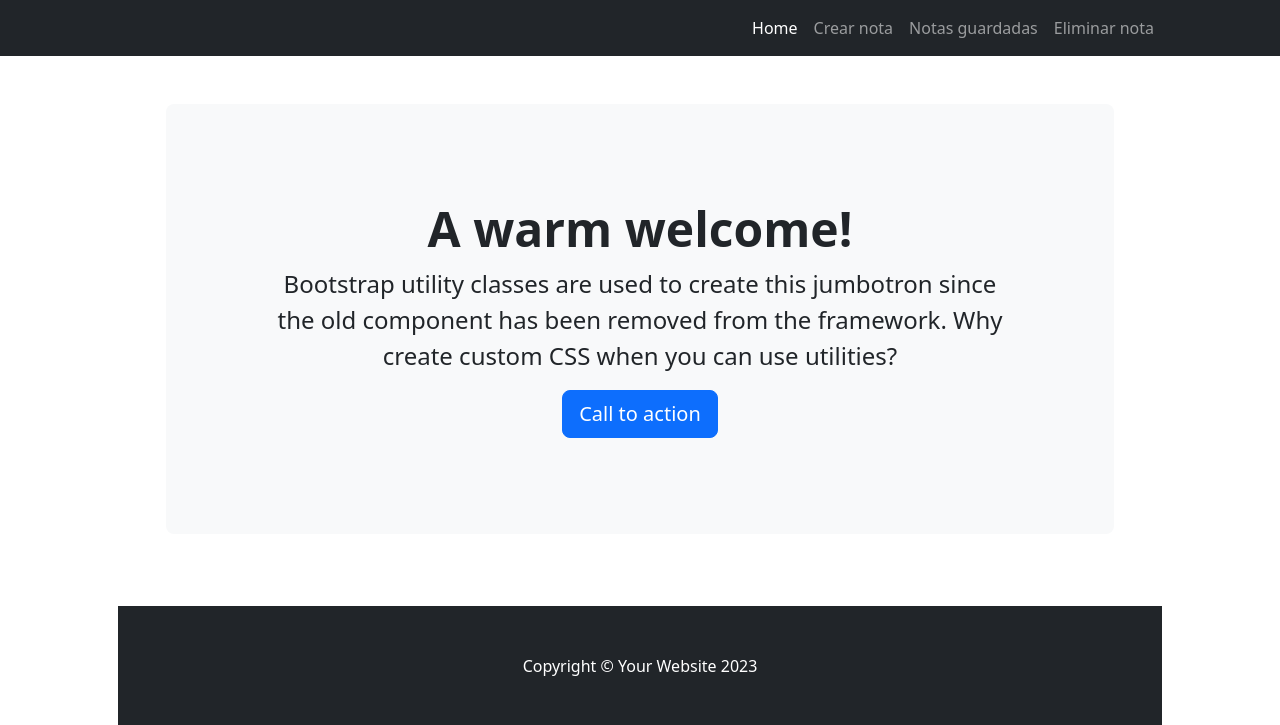
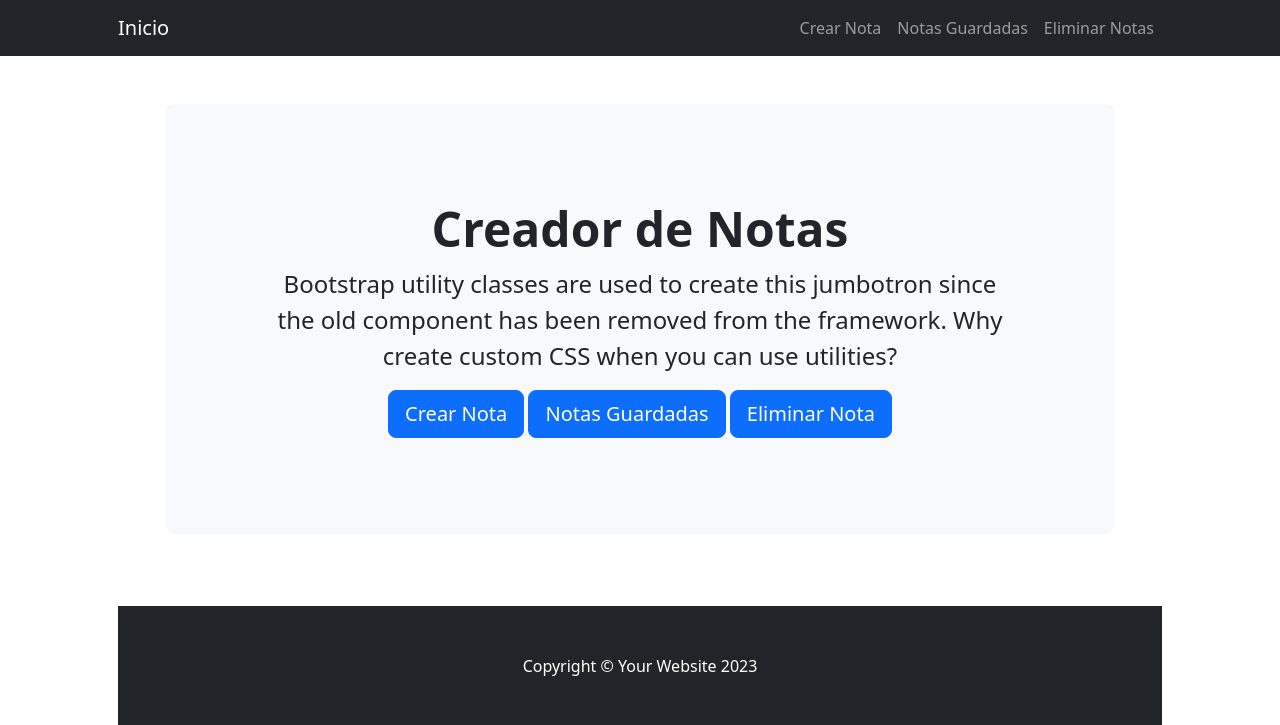
Before and after one commit to Veld111/Tercera-pre-entrega-Delvitto, a Django app: page /AppNotas/ in a window 1280 px wide. Shown: the top 725 px of the page. Run offline with Django 4.2, Linux system fonts and the light colour scheme; some libraries are stand-ins or nearby versions.

Commit message:
añadidos botones

```diff
--- a/Notas_Web/AppNotas/templates/AppNotas/base.html
+++ b/Notas_Web/AppNotas/templates/AppNotas/base.html
@@ -8,7 +8,7 @@
     <meta name="viewport" content="width=device-width, initial-scale=1, shrink-to-fit=no" />
     <meta name="description" content="" />
     <meta name="author" content="" />
-    <title>{% block title %}Mi Sitio Web{% endblock %}</title> <!-- Cambia "Mi Sitio Web" al título deseado -->
+    <title>{% block title %}Creador de Notas{% endblock %}</title>
 
     <!-- Favicon-->
     <link rel="icon" type="image/x-icon" href="{% static 'assets/favicon.ico' %}" />
@@ -23,14 +23,13 @@
     <!-- Responsive navbar-->
     <nav class="navbar navbar-expand-lg navbar-dark bg-dark">
         <div class="container px-lg-5">
-            <a class="navbar-brand" href="#!"></a>
+            <a class="navbar-brand" href="{% url 'inicio' %}">Inicio</a>
             <button class="navbar-toggler" type="button" data-bs-toggle="collapse" data-bs-target="#navbarSupportedContent" aria-controls="navbarSupportedContent" aria-expanded="false" aria-label="Toggle navigation"><span class="navbar-toggler-icon"></span></button>
             <div class="collapse navbar-collapse" id="navbarSupportedContent">
                 <ul class="navbar-nav ms-auto mb-2 mb-lg-0">
-                    <li class="nav-item"><a class="nav-link active" aria-current="page" href="#!">Home</a></li>
-                    <li class="nav-item"><a class="nav-link" href="{% url 'crear_nota' %}">Crear nota</a></li>
-                    <li class="nav-item"><a class="nav-link" href="{% url 'notas_guardadas' %}">Notas guardadas</a></li>
-                    <li class="nav-item"><a class="nav-link" href="{% url 'eliminar_nota' %}">Eliminar nota</a></li>
+                    <li class="nav-item"><a class="nav-link" href="{% url 'crear_nota' %}">Crear Nota</a></li>
+                    <li class="nav-item"><a class="nav-link" href="{% url 'notas_guardadas' %}">Notas Guardadas</a></li>
+                    <li class="nav-item"><a class="nav-link" href="{% url 'eliminar_nota' %}">Eliminar Notas</a></li>
                 </ul>
             </div>
         </div>
--- a/Notas_Web/AppNotas/templates/AppNotas/eliminar_nota.html
+++ b/Notas_Web/AppNotas/templates/AppNotas/eliminar_nota.html
@@ -7,6 +7,7 @@
 {% block title %}Eliminar Nota{% endblock %}
 
 {% block content %}
+    <!-- Aquí agregas contenido específico de la página -->
     <h1>Eliminar Nota</h1>
     <p>¿Estás seguro de que deseas eliminar la siguiente nota?</p>
     <h3>{{ nota.titulo }}</h3>
--- a/Notas_Web/AppNotas/templates/AppNotas/index.html
+++ b/Notas_Web/AppNotas/templates/AppNotas/index.html
@@ -8,10 +8,11 @@
         <div class="container px-lg-5">
             <div class="p-4 p-lg-5 bg-light rounded-3 text-center">
                 <div class="m-4 m-lg-5">
-                    <h1 class="display-5 fw-bold">A warm welcome!</h1>
+                    <h1 class="display-5 fw-bold">Creador de Notas</h1>
                     <p class="fs-4">Bootstrap utility classes are used to create this jumbotron since the old component has been removed from the framework. Why create custom CSS when you can use utilities?</p>
-                    <a class="btn btn-primary btn-lg" href="#!">Call to action</a>
-                </div>
+                    <a class="btn btn-primary btn-lg" href="{% url 'crear_nota' %}">Crear Nota</a>
+                    <a class="btn btn-primary btn-lg" href="{% url 'notas_guardadas' %}">Notas Guardadas</a>
+                    <a class="btn btn-primary btn-lg" href="{% url 'eliminar_nota' %}">Eliminar Nota</a>
             </div>
         </div>
     </header>
--- a/Notas_Web/AppNotas/views.py
+++ b/Notas_Web/AppNotas/views.py
@@ -2,10 +2,7 @@ from django.shortcuts import render
 from .models import CrearNota, NotasGuardadas, EliminarNota
 
 def inicio(request):
-    creador_notas = CrearNota.objects.all()
-    notas_guardadas = NotasGuardadas.objects.all()
-    eliminar_notas = EliminarNota.objects.all()
-    return render(request, "AppNotas/index.html", {'creador_notas': creador_notas, 'notas_guardadas': notas_guardadas, 'eliminar_notas': eliminar_notas})
+    return render(request, "AppNotas/index.html")
 
 def crear_nota(request):
     return render(request, "AppNotas/crear_nota.html")
```
